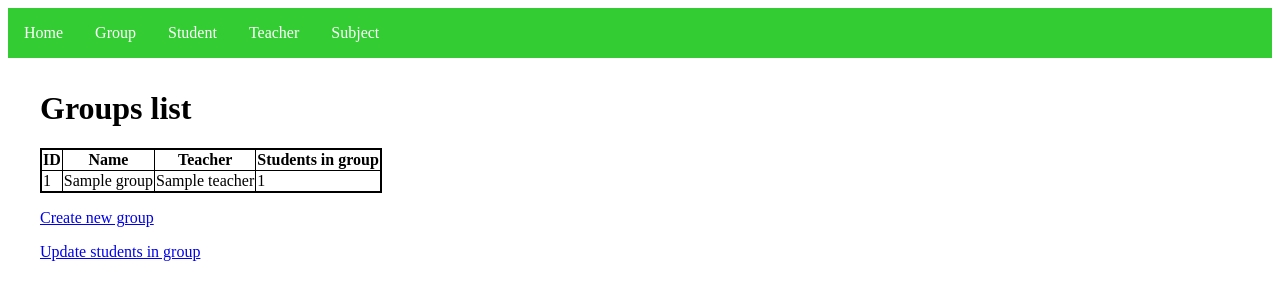
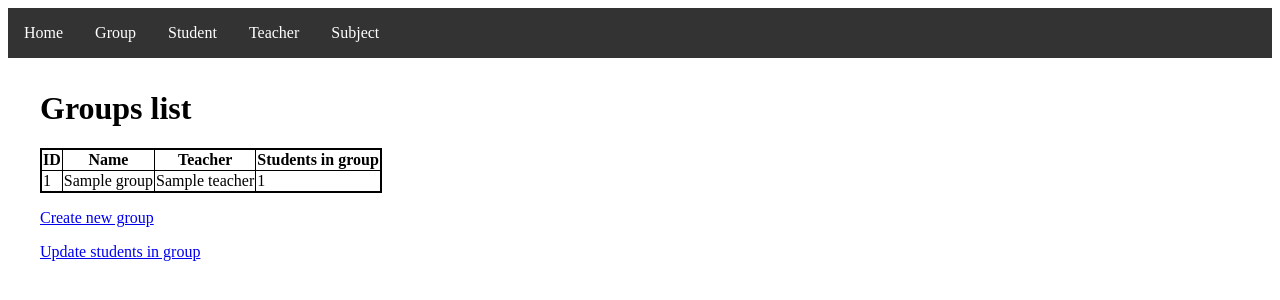
Before and after one commit to AtamanAA/hillel_py_pro_lesson17, a Django app: template group/templates/group/all_groups.html in a window 1280 px wide. Shown: the top 300 px of the page. Run offline with Django 3.2, Linux system fonts and the light colour scheme; the template is opened without the code that fills it: most values are stand-ins (such as "Sample title", 1, 10 or a date in 2020).

Commit message:
Grey header

```diff
--- a/templates/base.html
+++ b/templates/base.html
@@ -9,7 +9,7 @@
           margin: 0;
           padding: 0;
           overflow: hidden;
-          background-color: #33cc33;
+          background-color: #333333;
         }
 
         li {
```
